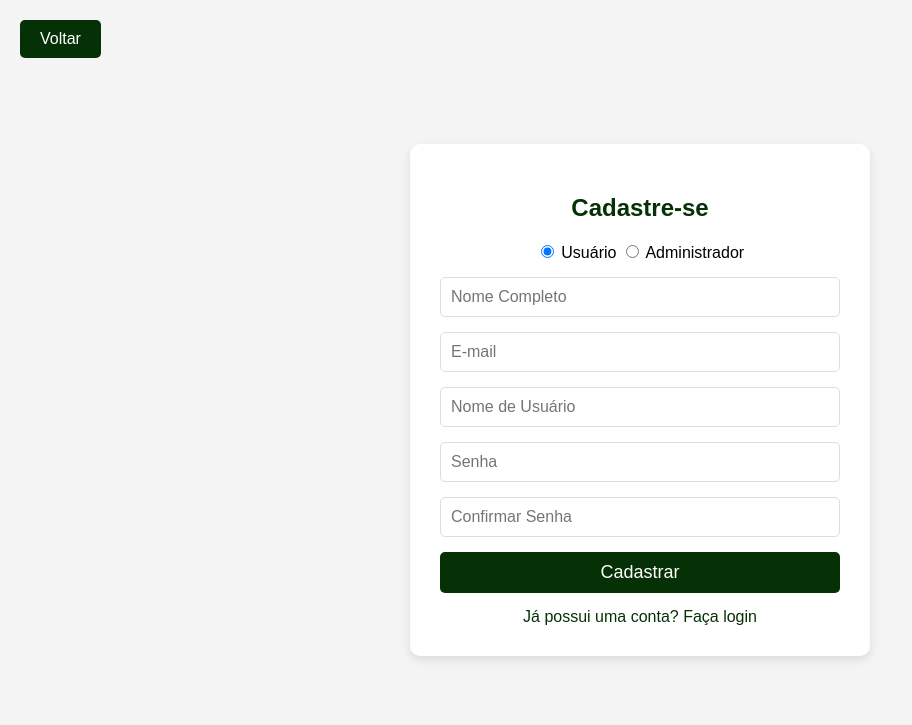
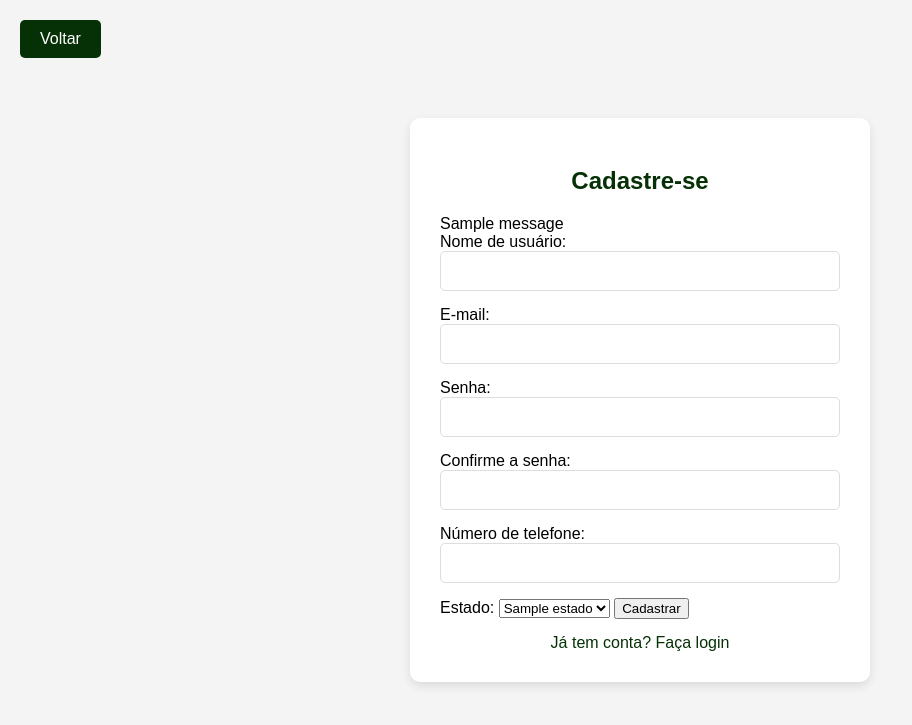
Before and after one commit to jpp000/mangue-play, a Django app: template manguePlay/usuarios/templates/cadastro.html in a window 1280 px wide. Shown: the top 725 px of the page, without its empty margins (0-912 px from the left). Run offline with Django 5.2, Linux system fonts and the light colour scheme; the template is opened without the code that fills it: most values are stand-ins (such as "Sample title", 1, 10 or a date in 2020); one stand-in notice (Sample message) is shown.

Commit message:
update-login-cadastro

```diff
--- a/manguePlay/usuarios/templates/cadastro.html
+++ b/manguePlay/usuarios/templates/cadastro.html
@@ -96,28 +96,45 @@
     </style>
 </head>
 <body>
-    <a href="pag_inicial.html" class="back-button">Voltar</a>
+    <a href="{% url 'home' %}" class="back-button">Voltar</a>
 
     <div class="register-form">
         <h2>Cadastre-se</h2>
-        <form action="/register" method="POST">
-            <div class="role-selection">
-                <label>
-                    <input type="radio" name="role" value="user" checked> Usuário
-                </label>
-                <label>
-                    <input type="radio" name="role" value="admin"> Administrador
-                </label>
+        {% if messages %}
+            <div class="messages">
+                {% for message in messages %}
+                    <div class="{{ message.tags }}">{{ message }}</div>
+                {% endfor %}
             </div>
-            <input type="text" name="fullname" placeholder="Nome Completo" required>
-            <input type="email" name="email" placeholder="E-mail" required>
-            <input type="text" name="username" placeholder="Nome de Usuário" required>
-            <input type="password" name="password" placeholder="Senha" required>
-            <input type="password" name="confirm_password" placeholder="Confirmar Senha" required>
-            <input type="submit" value="Cadastrar">
+        {% endif %}
+        <form method="POST">
+            {% csrf_token %}
+            <label for="username">Nome de usuário:</label>
+            <input type="text" id="username" name="username" required>
+
+            <label for="email">E-mail:</label>
+            <input type="email" id="email" name="email" required>
+
+            <label for="password1">Senha:</label>
+            <input type="password" id="password1" name="password1" required>
+
+            <label for="password2">Confirme a senha:</label>
+            <input type="password" id="password2" name="password2" required>
+
+            <label for="numero_telefone">Número de telefone:</label>
+            <input type="text" id="numero_telefone" name="numero_telefone">
+
+            <label for="estado">Estado:</label>
+            <select id="estado" name="estado">
+                {% for code, name in estados %}
+                    <option value="{{ code }}">{{ name }}</option>
+                {% endfor %}
+            </select>
+
+            <button type="submit">Cadastrar</button>
         </form>
         <div class="already-registered">
-            <a href="login.html">Já possui uma conta? Faça login</a>
+            <a class= "link" href="{% url 'login' %}">Já tem conta? Faça login</a>
         </div>
     </div>
 
--- a/manguePlay/usuarios/templates/login.html
+++ b/manguePlay/usuarios/templates/login.html
@@ -99,7 +99,8 @@
     </style>
 </head>
 <body>
-    <a href="pag_inicial.html" class="back-button">Voltar</a>
+
+    <a href="{% url 'home' %}" class="back-button">Voltar</a>
 
     <div class="login-form">
         <h2>Login</h2>
@@ -117,7 +118,7 @@
             <input type="submit" value="Entrar">
         </form>
         <div class="already-registered">
-            <a href="cadastro.html">Não possui uma conta? Cadastre-se</a>
+            <a class="link" href="{% url 'cadastro' %}">Não possue conta? Cadastre-se</a>
         </div>
     </div>
 
```
